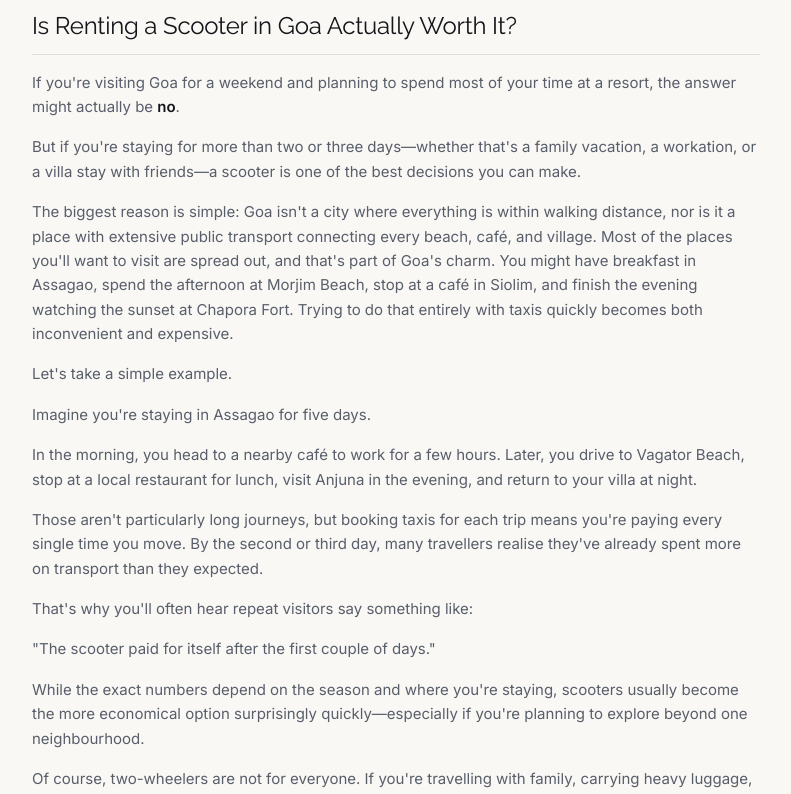
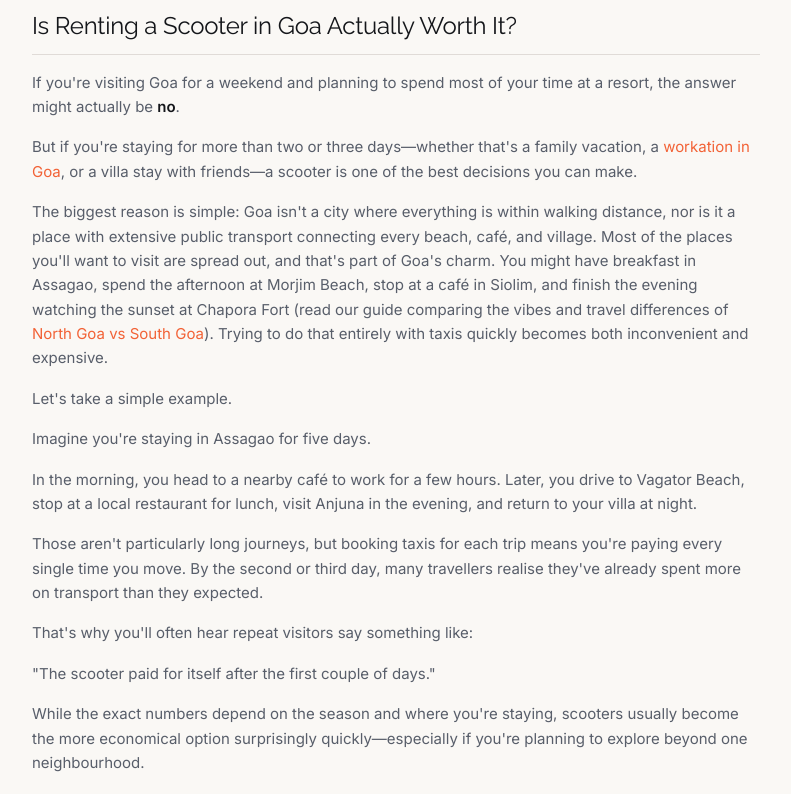
Before and after one commit to wayzyy-project/wayzyy-site, a React (Vite) app: page /blog/goa-scooter-rental-guide in a window 1280 px wide. Shown: the part 1940-2734 px from the top of the page, without its empty margins (244-1035 px from the left). Built offline with nearby package versions, Linux system fonts and the light colour scheme.

Commit message:
feat: interlink existing articles contextually inside Goa Scooter Rental Guide

```diff
--- a/src/pages/blog/GoaScooterRentalGuide.tsx
+++ b/src/pages/blog/GoaScooterRentalGuide.tsx
@@ -120,15 +120,17 @@ export default function GoaScooterRentalGuide() {
         be <strong>no</strong>.
       </p>
       <p>
-        But if you're staying for more than two or three days—whether that's a family vacation, a workation, or a villa
-        stay with friends—a scooter is one of the best decisions you can make.
+        But if you're staying for more than two or three days—whether that's a family vacation, a{" "}
+        <a href="/blog/workation-goa-guide">workation in Goa</a>, or a villa stay with friends—a scooter is one of the best
+        decisions you can make.
       </p>
       <p>
         The biggest reason is simple: Goa isn't a city where everything is within walking distance, nor is it a place with
         extensive public transport connecting every beach, café, and village. Most of the places you'll want to visit are
         spread out, and that's part of Goa's charm. You might have breakfast in Assagao, spend the afternoon at Morjim
-        Beach, stop at a café in Siolim, and finish the evening watching the sunset at Chapora Fort. Trying to do that
-        entirely with taxis quickly becomes both inconvenient and expensive.
+        Beach, stop at a café in Siolim, and finish the evening watching the sunset at Chapora Fort (read our guide comparing
+        the vibes and travel differences of <a href="/blog/north-goa-vs-south-goa-guide">North Goa vs South Goa</a>). Trying
+        to do that entirely with taxis quickly becomes both inconvenient and expensive.
       </p>
       <p>Let's take a simple example.</p>
       <p>Imagine you're staying in Assagao for five days.</p>
@@ -258,7 +260,8 @@ export default function GoaScooterRentalGuide() {
       </p>
       <p>
         If someone quotes a price that's significantly outside these ranges, it's worth asking why. Sometimes you're
-        paying for a brand-new scooter with delivery included. Other times, you're simply paying tourist pricing.
+        paying for a brand-new scooter with delivery included. Other times, you're simply paying tourist pricing (similar
+        to how <a href="/blog/why-villas-goa-different-prices-platforms">villas in Goa cost different prices on different platforms</a> based on platform fees).
       </p>
 
       <h3>Why Does the Same Scooter Have Different Prices?</h3>
@@ -321,8 +324,8 @@ export default function GoaScooterRentalGuide() {
       <h3>Renting a Scooter After You Arrive</h3>
       <p>For most travellers, this is still the easiest option.</p>
       <p>
-        Once you reach popular areas like **Calangute, Candolim, Baga, Anjuna, Vagator, Assagao, Siolim, Morjim, Panjim,
-        Palolem or Colva**, you'll notice rental shops almost every few hundred metres.
+        Once you reach popular areas like <strong>Calangute, Candolim, Baga, Anjuna, Vagator, Assagao, Siolim, Morjim, Panjim,
+        Palolem or Colva</strong>, you'll notice rental shops almost every few hundred metres.
       </p>
       <p>
         One advantage of renting locally is that you can inspect the scooter before paying for it. You can check the tyres,
@@ -337,7 +340,7 @@ export default function GoaScooterRentalGuide() {
       <h3>Is It Better to Rent at the Airport?</h3>
       <p>If convenience is your priority, airport rentals are worth considering.</p>
       <p>
-        Many rental providers deliver scooters directly near **Dabolim Airport** or **Manohar International Airport (Mopa)**,
+        Many rental providers deliver scooters directly near <strong>Dabolim Airport</strong> or <strong>Manohar International Airport (Mopa)</strong>,
         allowing you to start your trip immediately without booking a taxi first.
       </p>
       <p>
@@ -366,7 +369,7 @@ export default function GoaScooterRentalGuide() {
 
       <h3>Ask Your Villa Host Before Searching Yourself</h3>
       <p>Here's a tip that surprisingly few travel blogs mention.</p>
-      <p>Before you start searching online, ask your villa host or hotel if they already have a trusted rental partner.</p>
+      <p>Before you start searching online, ask your villa host or hotel (and check our guide on the <a href="/blog/best-airbnb-alternatives-goa">best Airbnb alternatives for booking villas in Goa</a>) if they already have a trusted rental partner.</p>
       <p>
         Many hosts work with the same local rental businesses throughout the year. These providers already know the property
         locations, often deliver scooters directly to the accommodation, and are usually more responsive if you need help
@@ -386,19 +389,19 @@ export default function GoaScooterRentalGuide() {
         listing dozens of providers, here are a few names that consistently receive positive feedback from travellers.
       </p>
       <p>
-        If you're staying around **Panjim**, **YR Rental Bikes &amp; Cars** is frequently recommended for transparent
+        If you're staying around <strong>Panjim</strong>, <strong>YR Rental Bikes &amp; Cars</strong> is frequently recommended for transparent
         pricing, clean scooters and hassle-free service.
       </p>
       <p>
-        Travellers arriving near **Dabolim Airport** often choose **GetGo Rentals**, especially for the convenience of
+        Travellers arriving near <strong>Dabolim Airport</strong> often choose <strong>GetGo Rentals</strong>, especially for the convenience of
         airport pickup and doorstep delivery.
       </p>
       <p>
-        If you're exploring **North Goa**, **RideAway** is a popular online booking platform that connects travellers with
+        If you're exploring <strong>North Goa</strong>, <strong>RideAway</strong> is a popular online booking platform that connects travellers with
         verified local rental partners across areas like Anjuna, Vagator, Candolim and Baga.
       </p>
       <p>
-        For visitors staying around **Margao, Colva or South Goa**, **Sohail Rental Bikes &amp; Cars** has built a good
+        For visitors staying around <strong>Margao, Colva or South Goa</strong>, <strong>Sohail Rental Bikes &amp; Cars</strong> has built a good
         reputation for well-maintained vehicles and helpful customer service.
       </p>
       <p>
```
